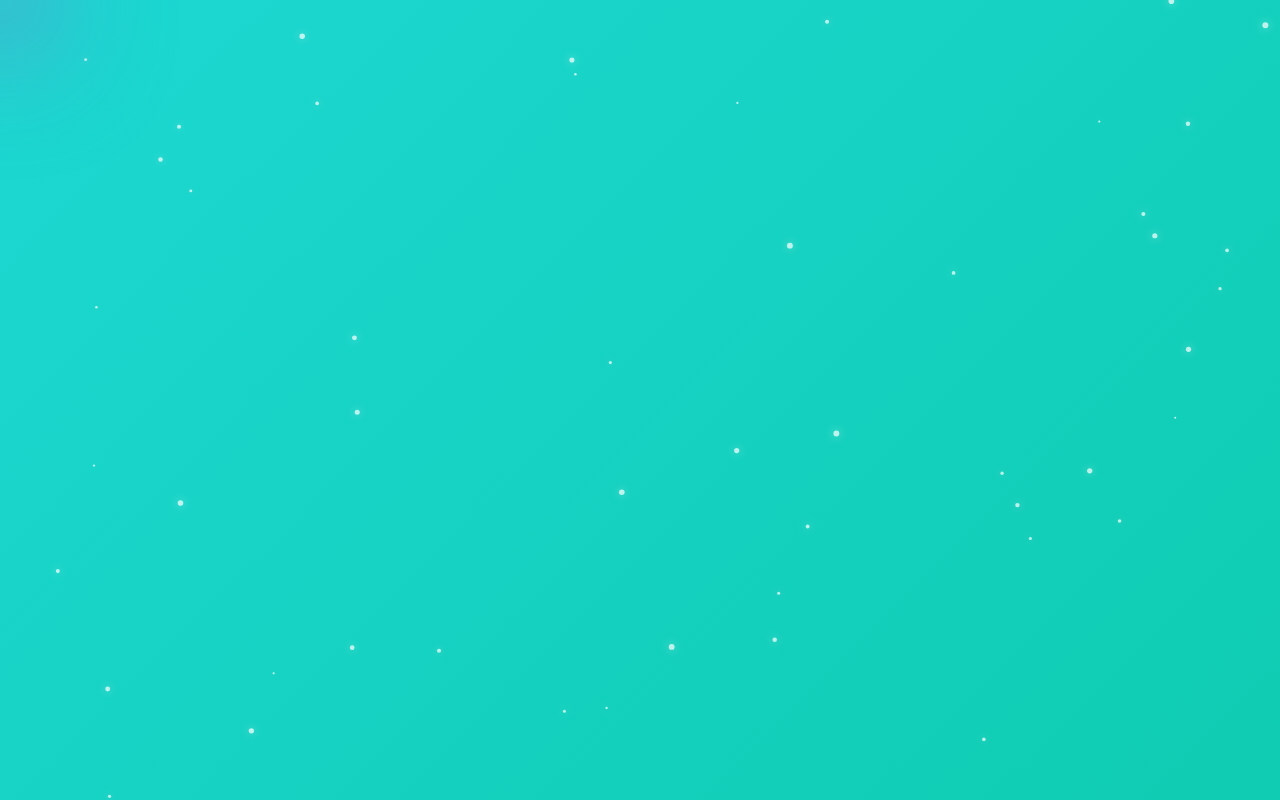
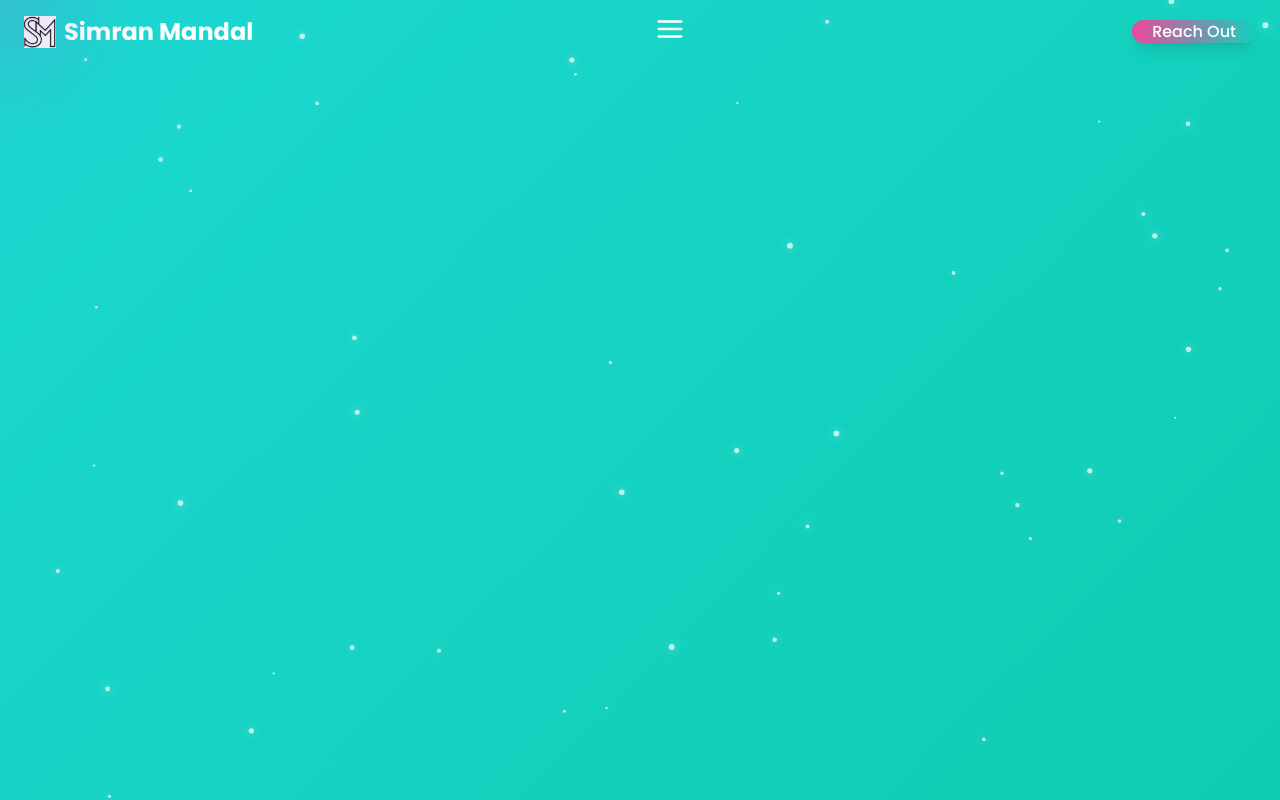
Before and after one commit to SimranMandal0211/my-portfolio, a React (Vite) app in the folder my-portfolio/: page / in a window 1280 px wide. Shown: the top 800 px of the page. Built offline with nearby package versions, Linux system fonts and the light colour scheme.

Commit message:
Navbadr : Structure done

```diff
--- a/my-portfolio/src/components/Navbar.jsx
+++ b/my-portfolio/src/components/Navbar.jsx
@@ -1,11 +1,46 @@
-import React from 'react'
+import OverlayMenu from "./OverlayMenu";
+import {useState} from "react";
+import Logo from "../assets/logo.png";
 
-const Navbar = () => {
-  return (
-    <div>
-      Navbar
-    </div>
+import { FiMenu } from "react-icons/fi";
+
+
+export default function Navbar(){
+
+  const [menuOpen, setMenuOpen] = useState(false);
+  const [visible, setVisible] = useState(true);
+
+
+  return(
+    <>
+    <nav className={`fixed top-0 left-0 w-full flex items-center justify-between px-6 py-4 z-50 transition-transform duration-300 ${visible ? "translate-y-0" : "translate-y-full"}`}>
+
+      <div className="flex items-center space-x-2">
+        <img src={Logo} alt="logo" className="w-8 h-8"/>
+        <div className="text-2xl font-bold text-white hidden sm:block">Simran Mandal</div>
+      </div>
+
+
+      <div className="block lg:absolute lg:left-1/2 lg:transform lg:translate-x-1/2">
+        <button onClick= {() => setMenuOpen(true)}
+          className="text-white text-3xl focus:outline-one"
+          aria-label="open Menu"
+        >
+
+          <FiMenu />
+        </button>
+      </div>
+
+
+      <div className="hidden lg:block ">
+        <a href="#contact"
+        className="bg-gradient-to-r from-pink-500 to blue-500 text-white px-5 py2 rounded-full font-medium shadow-lg hover:opacity transition-opacity duration-300 ">
+          Reach Out
+        </a>
+      </div>
+    </nav>
+
+    <OverlayMenu />
+    </>
   )
 }
-
-export default Navbar
```
Also changed, not shown: my-portfolio/src/assets/logo.png (added).
